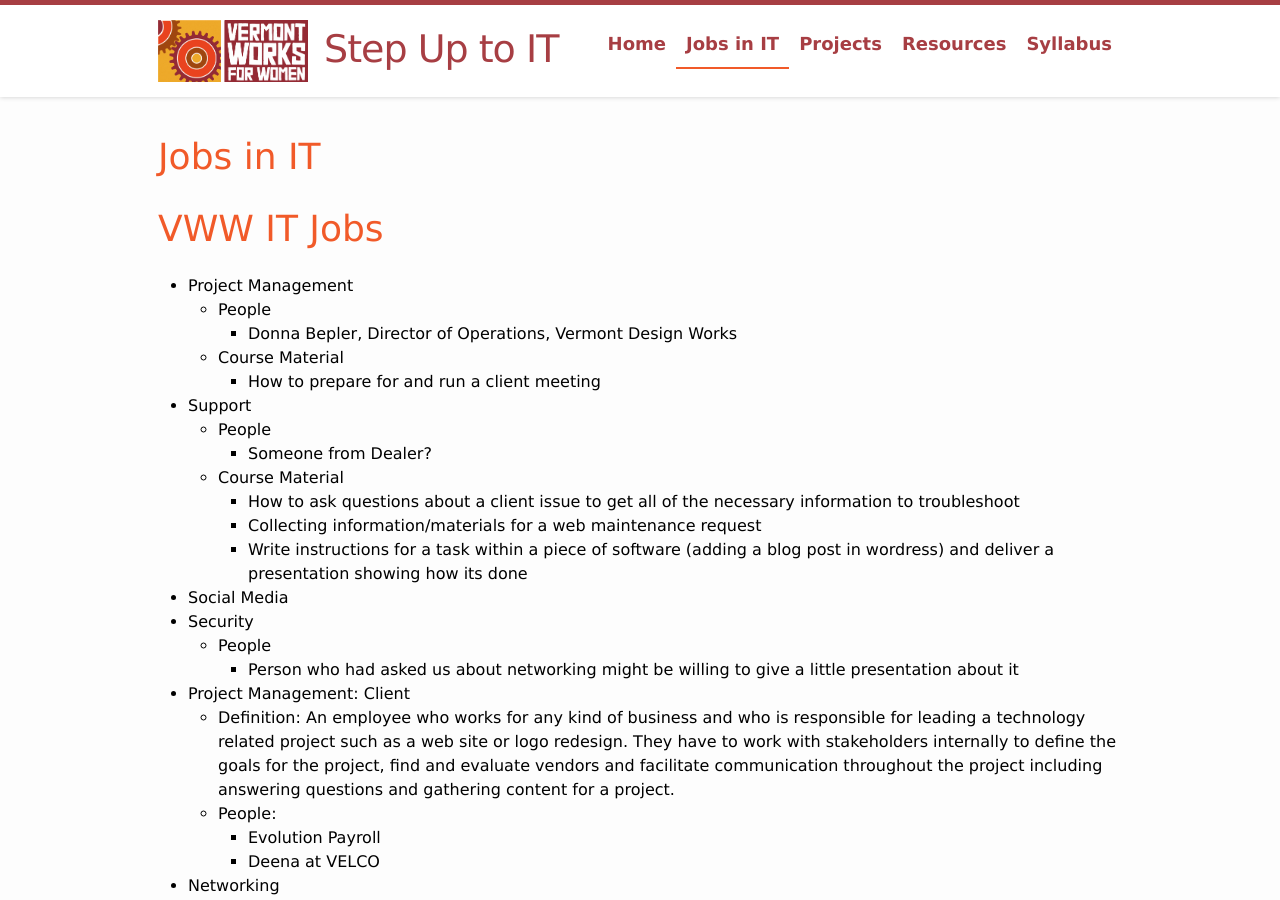
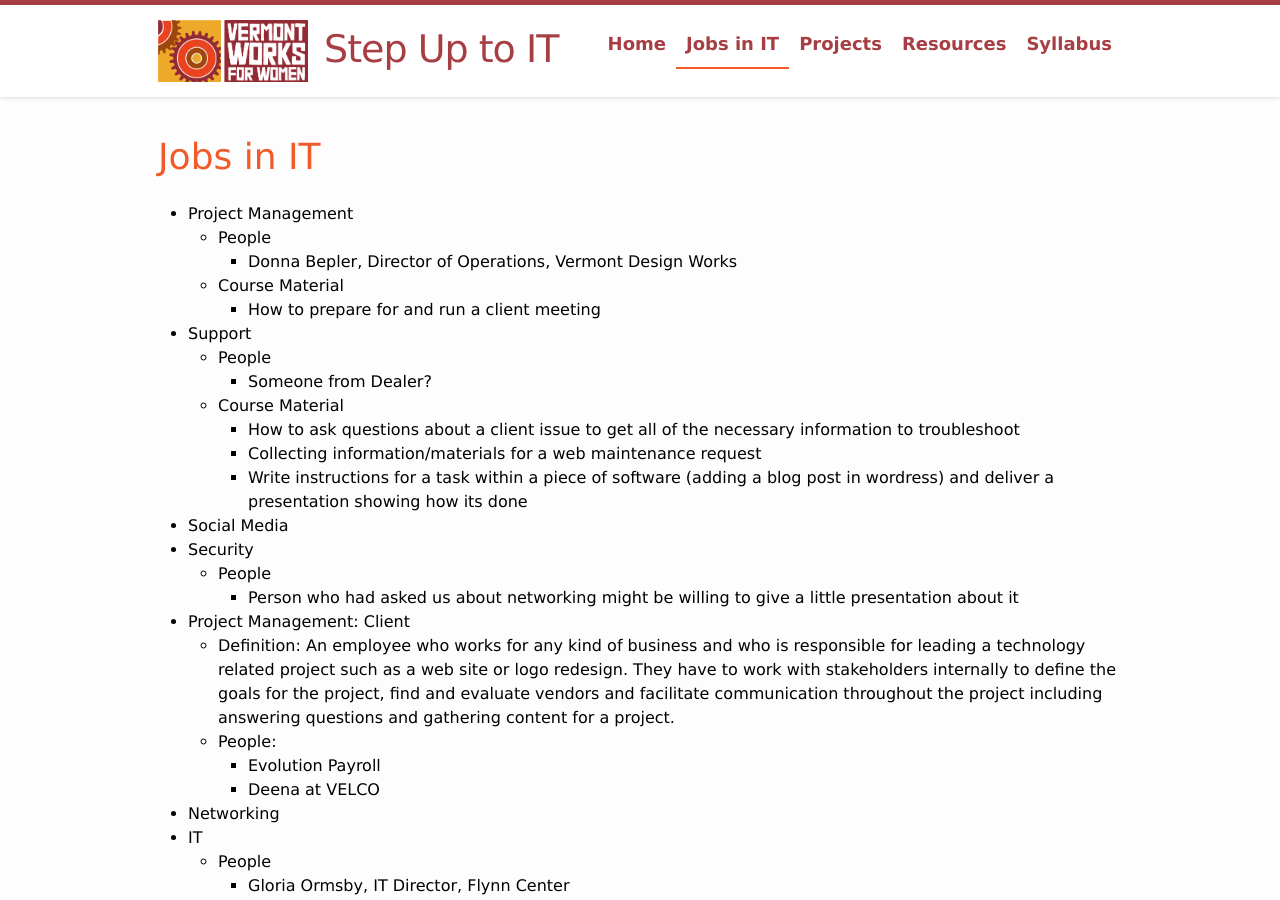
Before and after one commit to jennybeaudin/step-up-it, a Jekyll site: the page built from jobs-in-it.md, in a window 1280 px wide and 900 px high. Built offline with Jekyll 4.4.1, drawn with Linux system fonts in a browser that asks for light colours.

Commit message:
Remove header.

```diff
--- a/jobs-in-it.md
+++ b/jobs-in-it.md
@@ -4,8 +4,6 @@
 menu_text: Jobs in IT
 permalink: /jobs-in-it
 ---
-
-# VWW IT Jobs
 
 - Project Management
     - People
```
